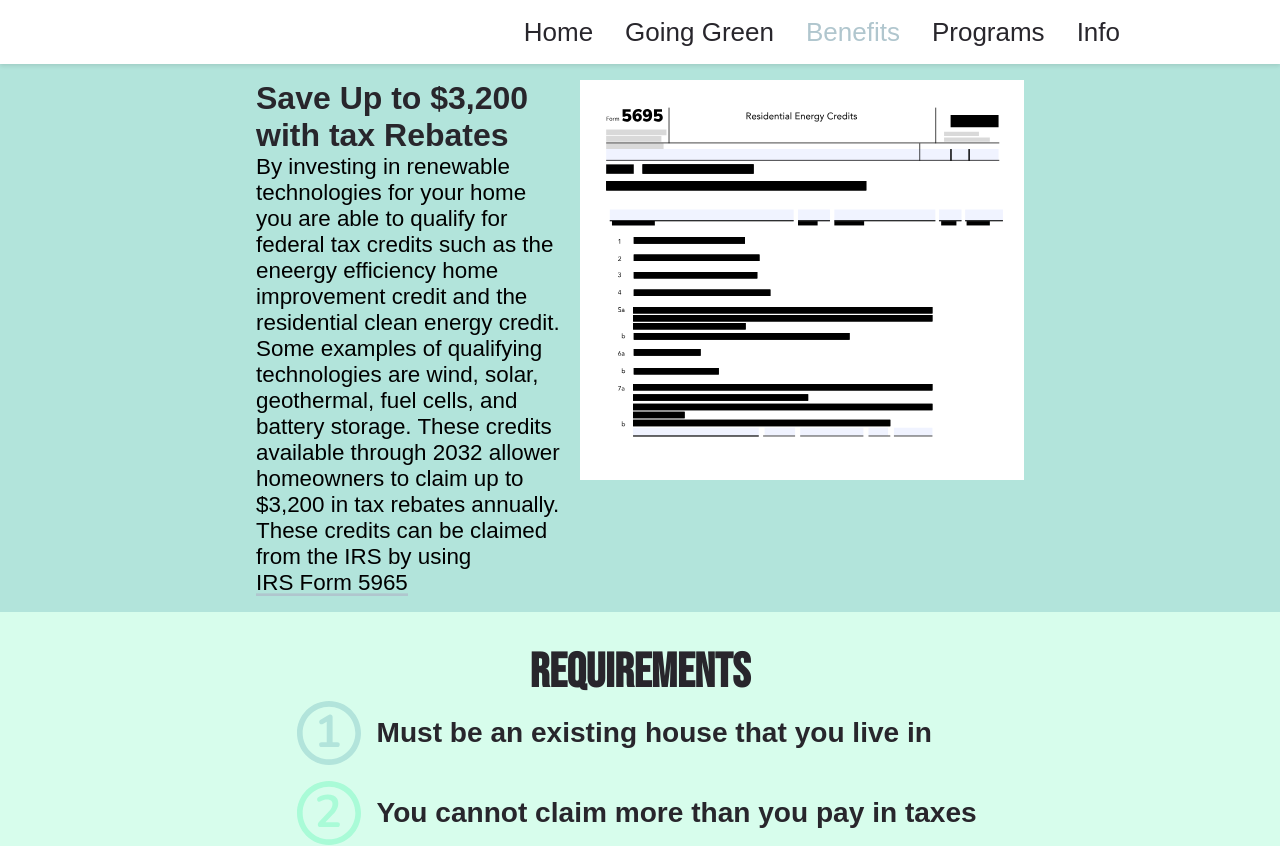
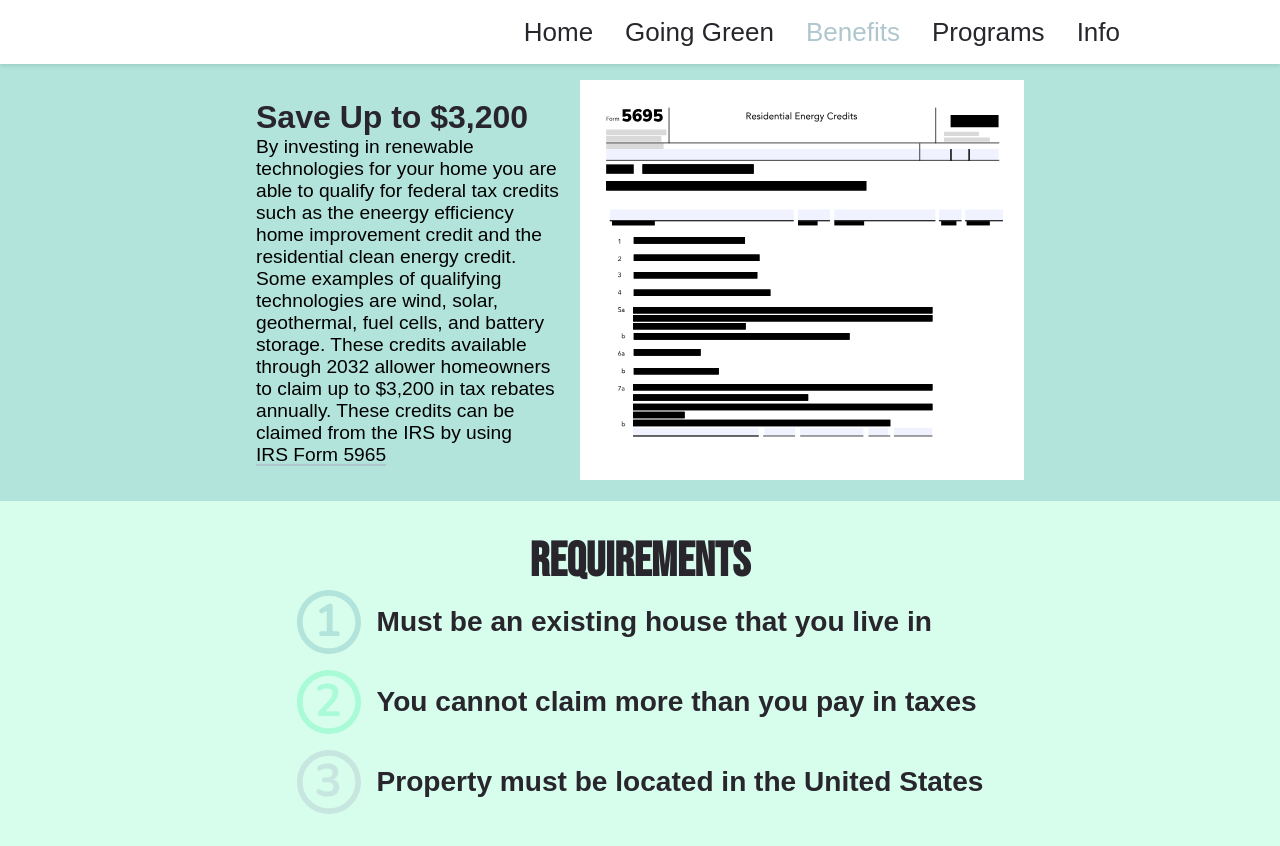
Before and after one commit to Booklover997/webmaster, a React (Create React App) app: page /benefits in a window 1280 px wide. Shown: the top 846 px of the page. Built offline with nearby package versions, Linux system fonts and the light colour scheme; a web font is replaced by a local one.

Commit message:
Changed some font sizes

```diff
--- a/src/pages/Benefits.jsx
+++ b/src/pages/Benefits.jsx
@@ -9,7 +9,7 @@ export default function Benefits() {
       <Nav />
       <div class="taxContainer">
         <div class="textSection">
-    <h1 class="taxTitle">Save Up to $3,200 with tax Rebates</h1>
+    <h1 class="taxTitle">Save Up to $3,200</h1>
     <p>By investing in renewable technologies for your home you are able to qualify for federal tax credits such as the eneergy efficiency home improvement credit and the residential clean energy credit. Some examples of qualifying technologies are wind, solar, geothermal, fuel cells, and battery storage. These credits available through 2032 allower homeowners to claim up to $3,200 in tax rebates annually. These credits can be claimed from the IRS by using <a href="https://www.irs.gov/pub/irs-pdf/f5695.pdf" class="link">IRS Form 5965</a>
 </p>
 </div>
--- a/src/pages/css/benefits.css
+++ b/src/pages/css/benefits.css
@@ -15,7 +15,7 @@ p{
     font-family: var(--normal);
 }
 .taxContainer .link, p{
-    font-size:1.4rem;
+    font-size:1.2rem;
     color:var(--bBlack);
     margin:0;
 }
```
